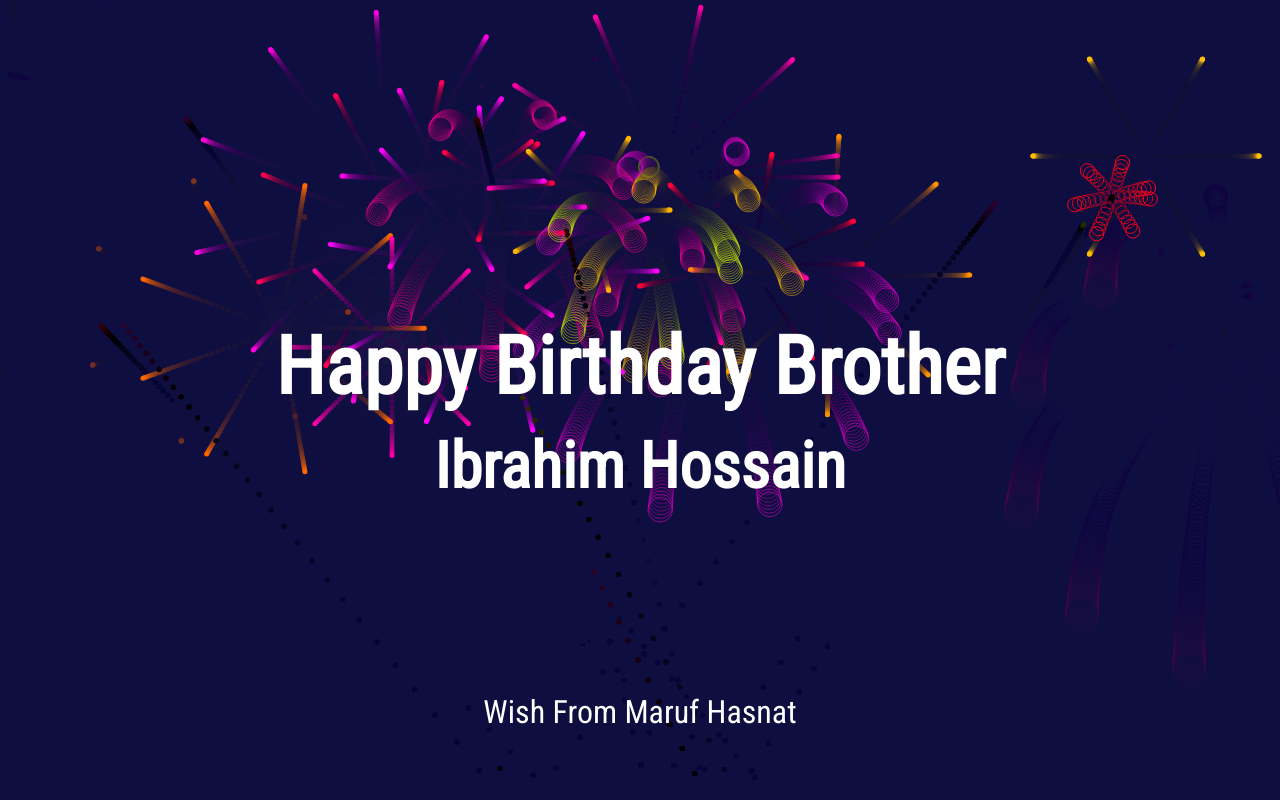
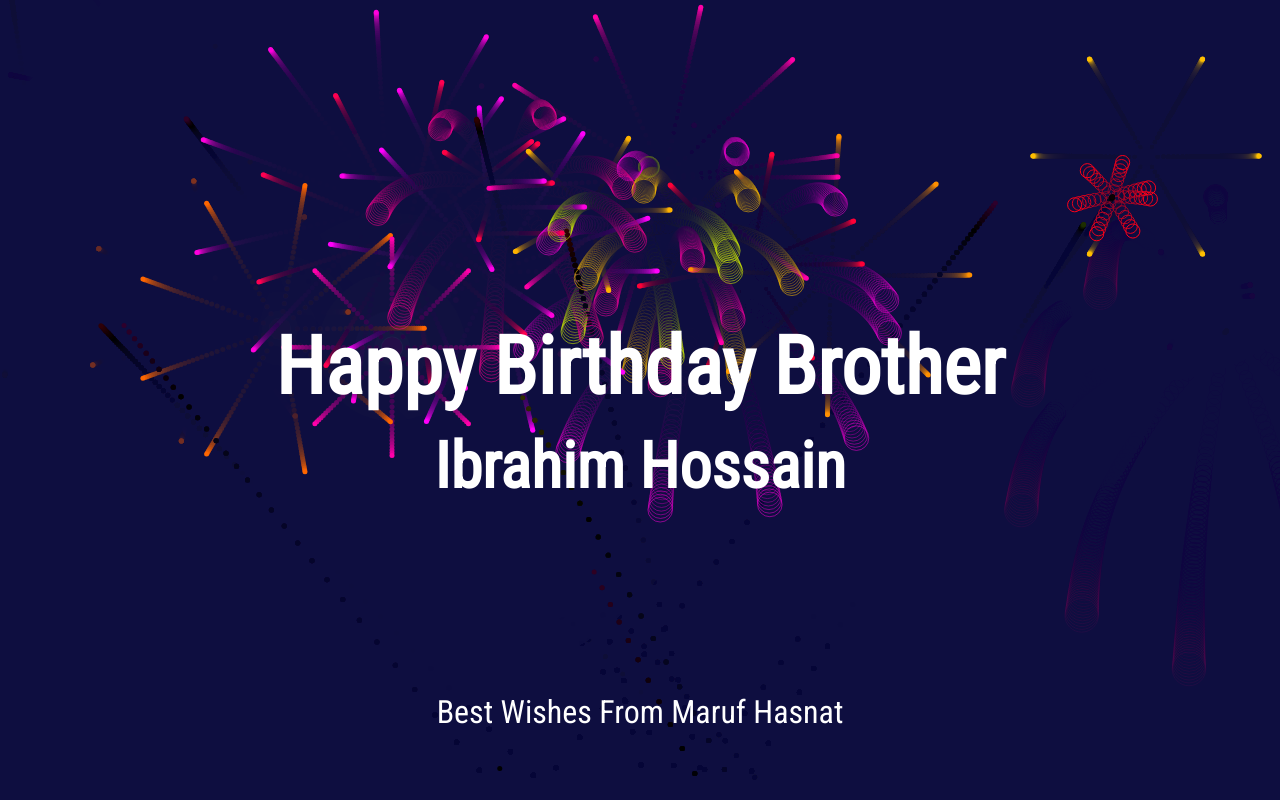
Before and after one commit to marufhasnat/happy_birthday_ibrahim_hossain, a plain HTML site: page index.html in a window 1280 px wide. Drawn offline with Linux system fonts and the light colour scheme.

Commit message:
Update index.html

```diff
--- a/index.html
+++ b/index.html
@@ -14,7 +14,7 @@
 
 <div class="b_day">
 	<h1>Happy Birthday Brother <br><span>Ibrahim Hossain <br></span></h1>
-	<p>Wish From Maruf Hasnat</p>
+	<p>Best Wishes From Maruf Hasnat</p>
 	<canvas id="birthday"></canvas>
 </div>
 
```
